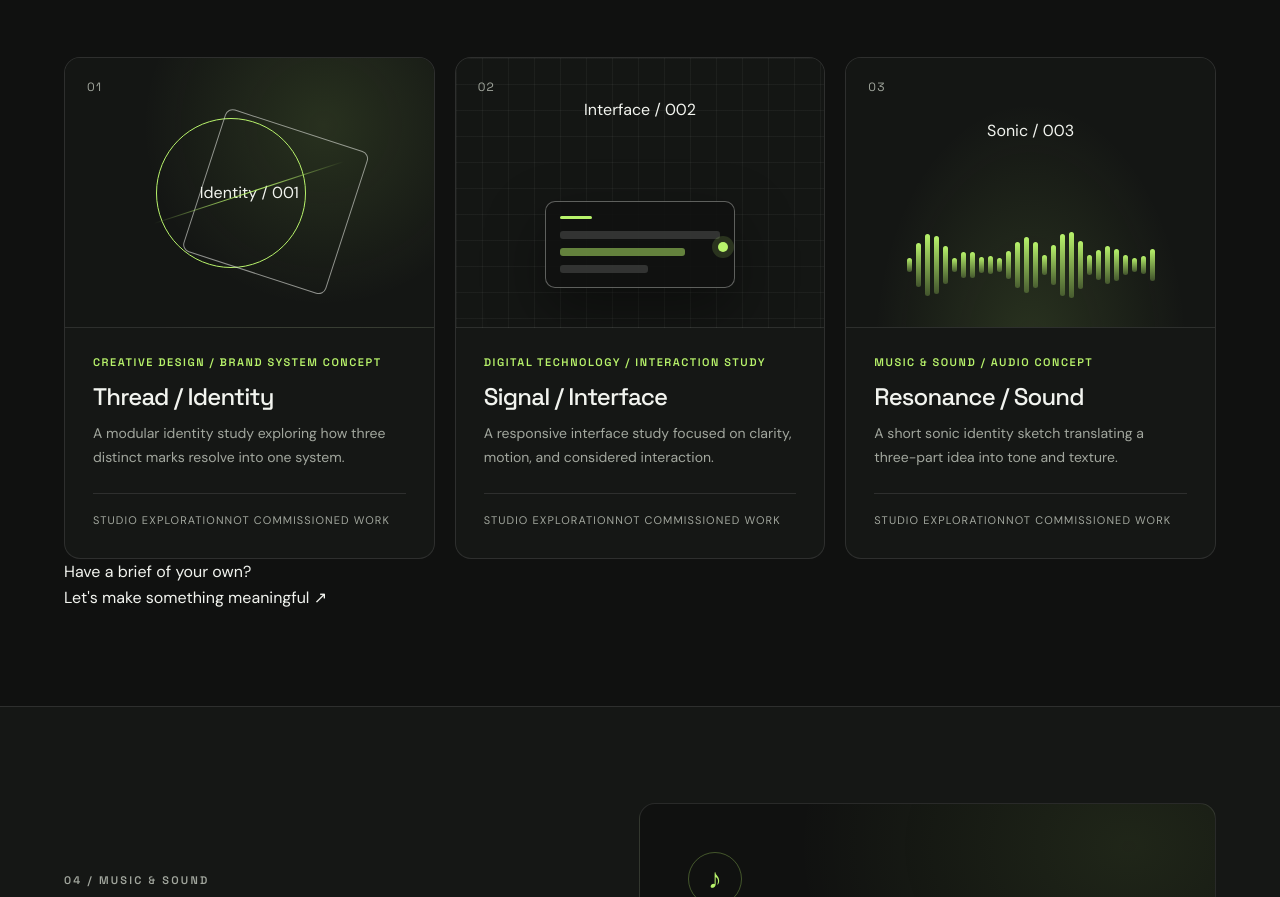
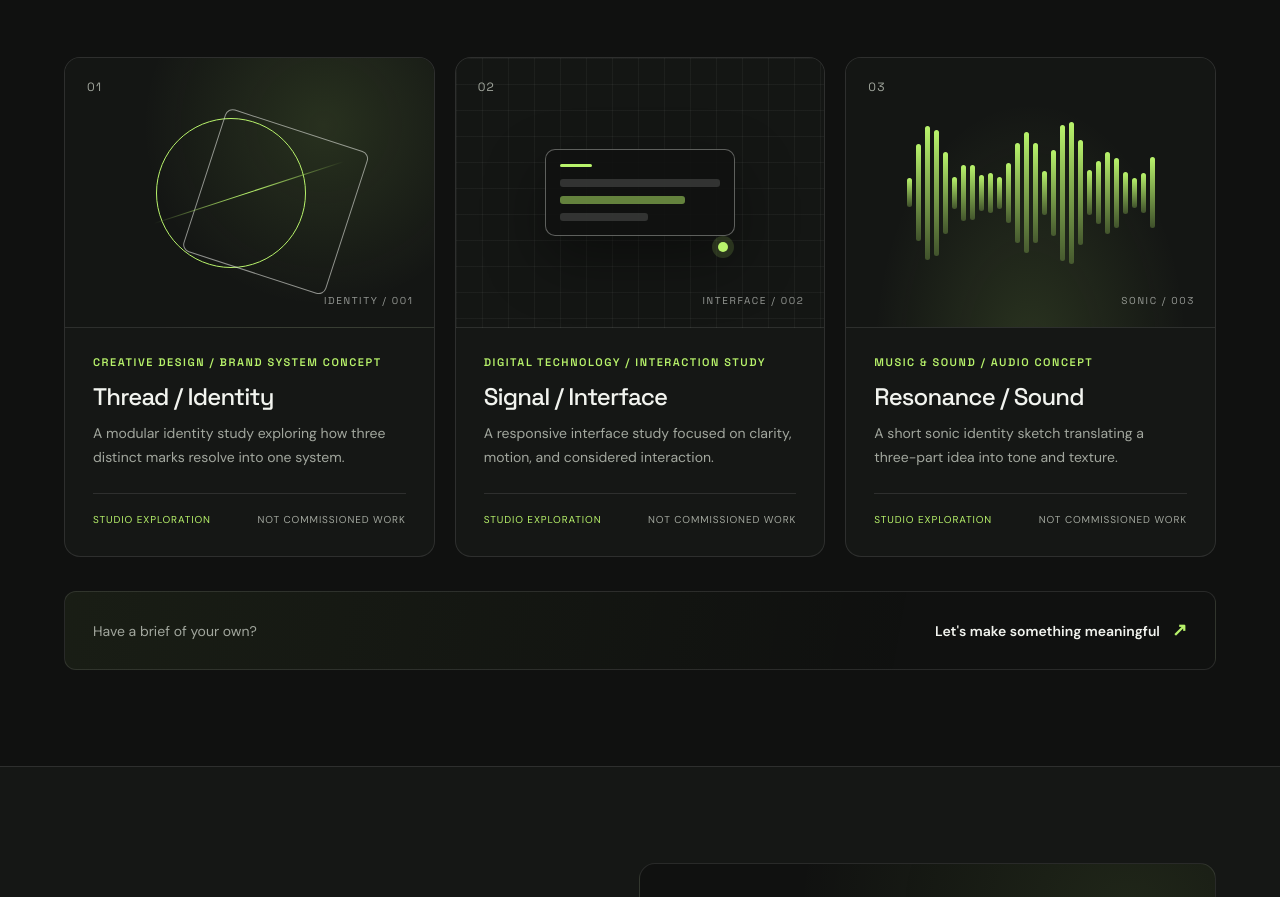
Before and after one commit to Ikeys-Studio/My-portfolio, a Next.js app: page / in a window 1280 px wide. Shown: the part 3163-4060 px from the top of the page. Built offline with nearby package versions, Linux system fonts and the light colour scheme; no server answers.

Commit message:
Polish portfolio cards and project enquiry CTA

```diff
--- a/src/app/globals.css
+++ b/src/app/globals.css
@@ -833,6 +833,17 @@ a {
   letter-spacing: 0.1em;
 }
 
+.work-card__visual-label {
+  position: absolute;
+  right: 20px;
+  bottom: 18px;
+  color: rgba(242, 244, 239, 0.58);
+  font-family: var(--font-heading), sans-serif;
+  font-size: 10px;
+  letter-spacing: 0.16em;
+  text-transform: uppercase;
+}
+
 .work-card__visual--design {
   background:
     radial-gradient(circle at 70% 25%, rgba(184, 243, 107, 0.12), transparent 55%),
@@ -976,13 +987,66 @@ a {
 }
 
 .work-card__note {
+  display: flex;
+  flex-wrap: wrap;
+  justify-content: space-between;
+  gap: 8px 14px;
   margin: 0;
   padding-top: 18px;
   border-top: 1px solid var(--line);
   color: var(--muted);
-  font-size: 11px;
-  letter-spacing: 0.1em;
+  font-size: 10px;
+  letter-spacing: 0.09em;
   text-transform: uppercase;
+}
+
+.work-card__note span:first-child {
+  color: var(--accent);
+}
+
+.work__closing {
+  display: flex;
+  align-items: center;
+  justify-content: space-between;
+  gap: 24px;
+  margin-top: 34px;
+  padding: 24px 28px;
+  border: 1px solid var(--line);
+  border-radius: 12px;
+  background: linear-gradient(100deg, rgba(184, 243, 107, 0.055), transparent 75%);
+}
+
+.work__closing p {
+  margin: 0;
+  color: var(--muted);
+  font-size: 14px;
+}
+
+.work__closing a {
+  display: inline-flex;
+  align-items: center;
+  gap: 12px;
+  color: var(--text);
+  font-size: 14px;
+  font-weight: 600;
+  text-decoration: none;
+  transition: color 0.2s ease;
+}
+
+.work__closing a span {
+  color: var(--accent);
+  font-size: 18px;
+  transition: transform 0.2s ease;
+}
+
+.work__closing a:hover,
+.work__closing a:focus-visible {
+  color: var(--accent);
+}
+
+.work__closing a:hover span,
+.work__closing a:focus-visible span {
+  transform: translate(3px, -3px);
 }
 
 /* Contact --------------------------------------------------------------- */
@@ -1467,6 +1531,13 @@ a {
     height: 230px;
   }
 
+  .work__closing {
+    align-items: flex-start;
+    flex-direction: column;
+    gap: 12px;
+    padding: 22px;
+  }
+
   .contact__intro h2 {
     font-size: clamp(2.4rem, 10vw, 3.2rem);
   }
```
